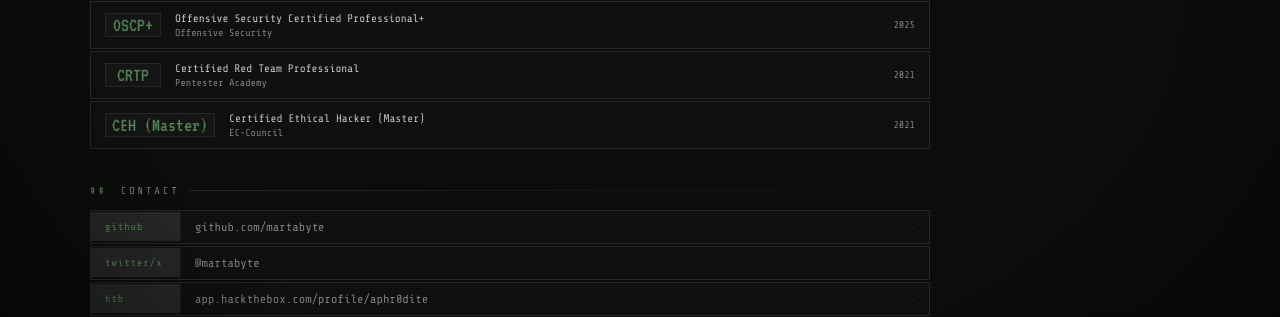
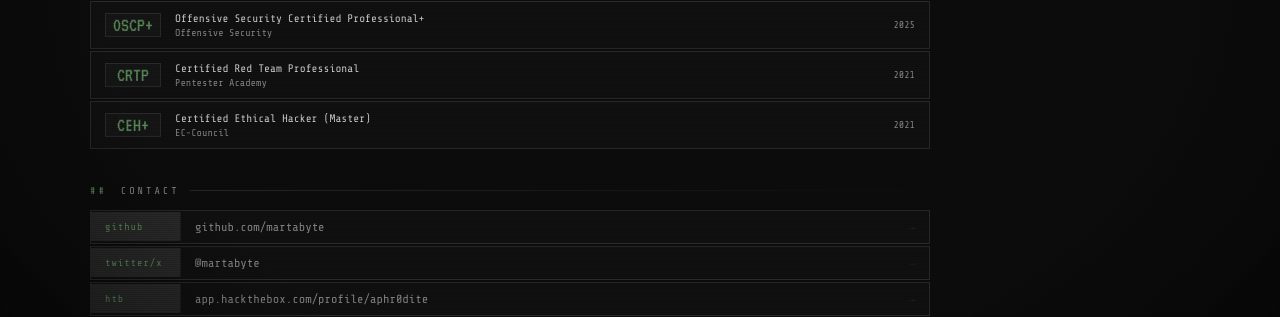
Before and after one commit to martabyte/martabyte.github.io, a Jekyll site: the page built from pages/whoami.md, in a window 1280 px wide. Shown: the part 456-773 px from the top of the page. Built offline with Jekyll 4.4.1, drawn with Linux system fonts in a browser that asks for light colours.

Commit message:
update certs

```diff
--- a/_config.yml
+++ b/_config.yml
@@ -31,7 +31,7 @@
       issuer: Pentester Academy
       year: 2021
       wip: false
-    - badge: CEH (Master)
+    - badge: CEH+
       name: Certified Ethical Hacker (Master)
       issuer: EC-Council
       year: 2021
```
